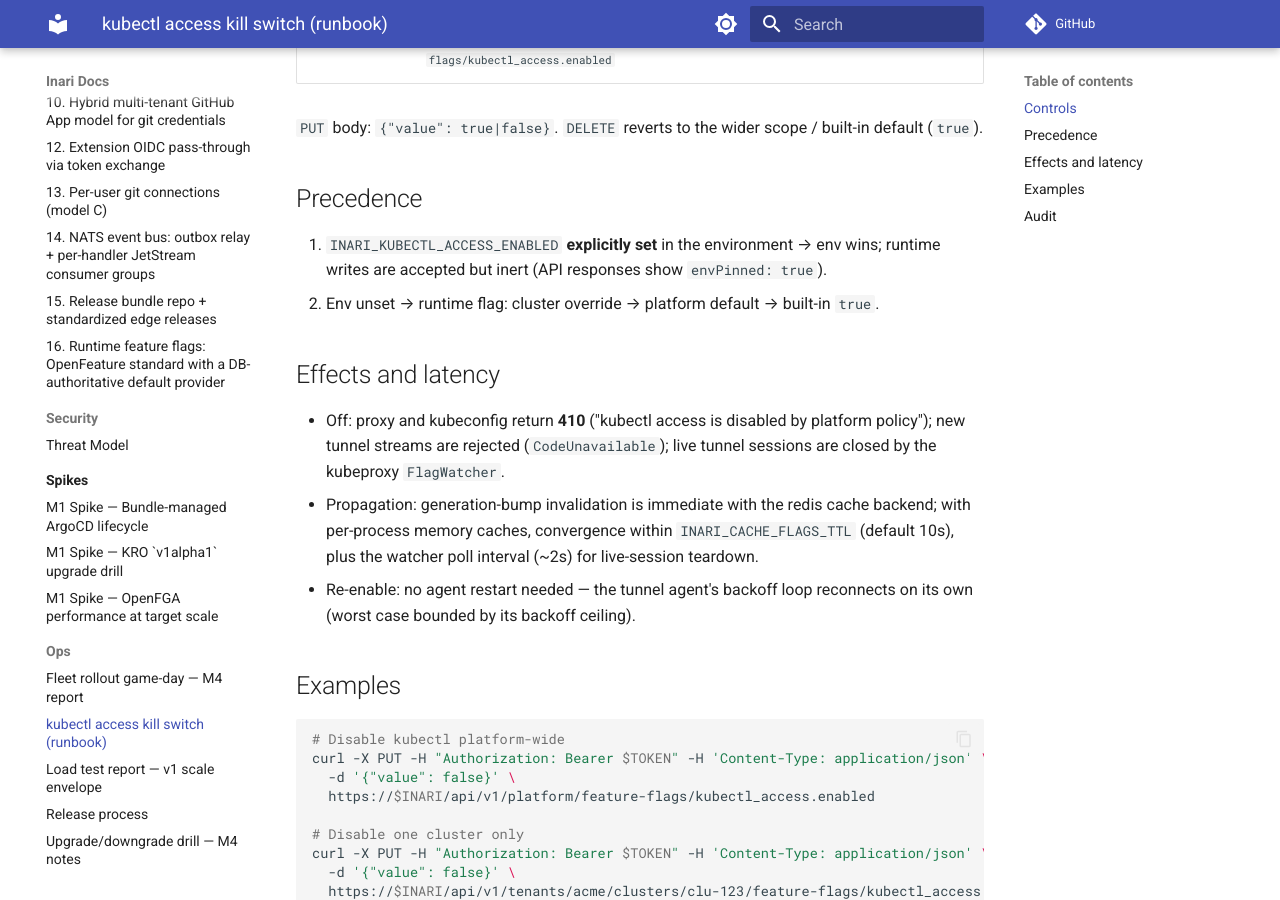
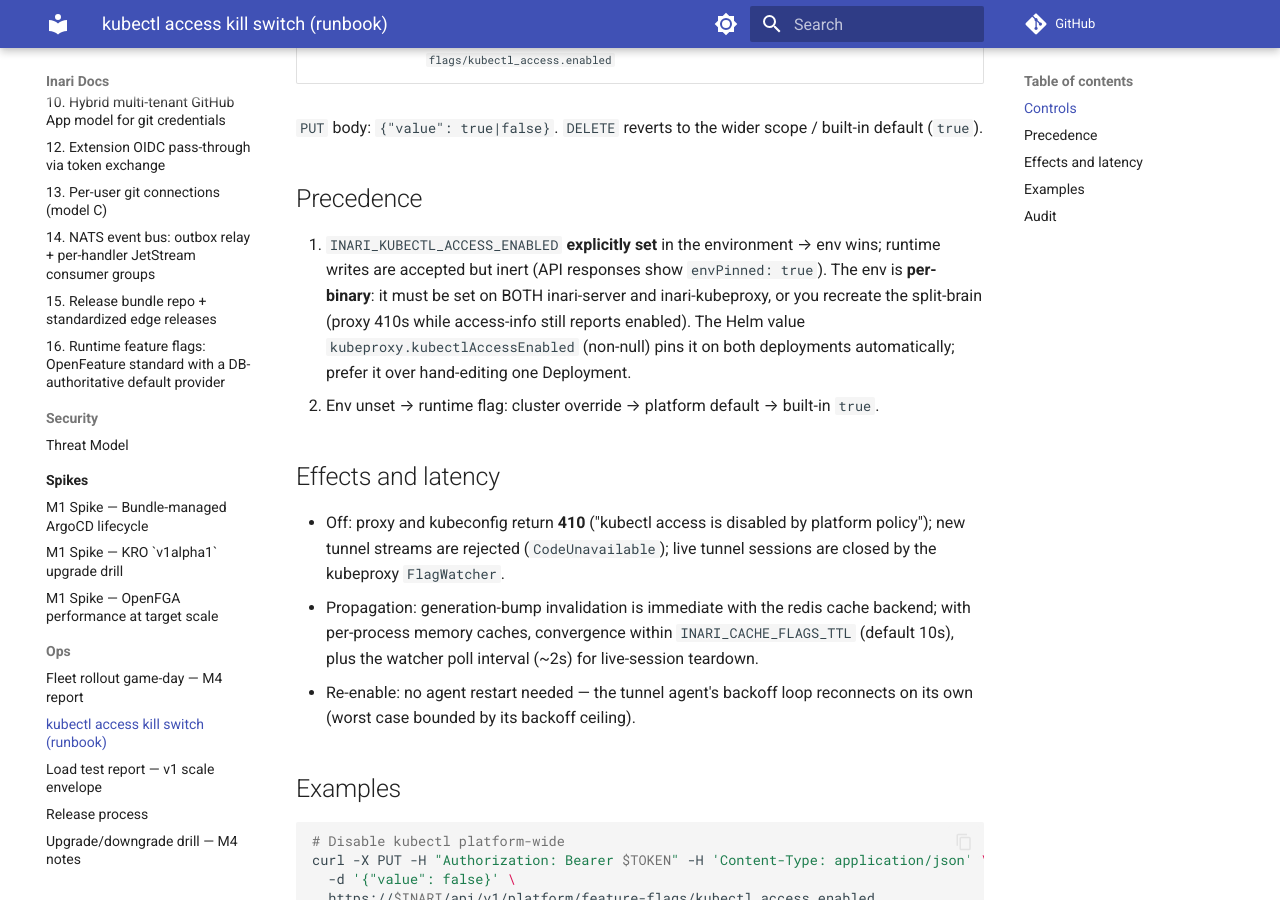
Before and after one commit to 7K-Inari/inari-docs, an MkDocs documentation site: the page built from docs/ops/kubectl-access-kill-switch.md, in a window 1280 px wide and 900 px high, scrolled down 437 px. Built offline with MkDocs 1.6.1 and Material for MkDocs 9.7.7, drawn with Linux system fonts in a browser that asks for light colours; comment, search, counter and statistics services are not loaded.

Commit message:
docs(runbook): env kill-switch must pin both binaries (chart does it)

```diff
--- a/docs/ops/kubectl-access-kill-switch.md
+++ b/docs/ops/kubectl-access-kill-switch.md
@@ -14,7 +14,7 @@
 
 ## Precedence
 
-1. `INARI_KUBECTL_ACCESS_ENABLED` **explicitly set** in the environment → env wins; runtime writes are accepted but inert (API responses show `envPinned: true`).
+1. `INARI_KUBECTL_ACCESS_ENABLED` **explicitly set** in the environment → env wins; runtime writes are accepted but inert (API responses show `envPinned: true`). The env is **per-binary**: it must be set on BOTH inari-server and inari-kubeproxy, or you recreate the split-brain (proxy 410s while access-info still reports enabled). The Helm value `kubeproxy.kubectlAccessEnabled` (non-null) pins it on both deployments automatically; prefer it over hand-editing one Deployment.
 2. Env unset → runtime flag: cluster override → platform default → built-in `true`.
 
 ## Effects and latency
```
